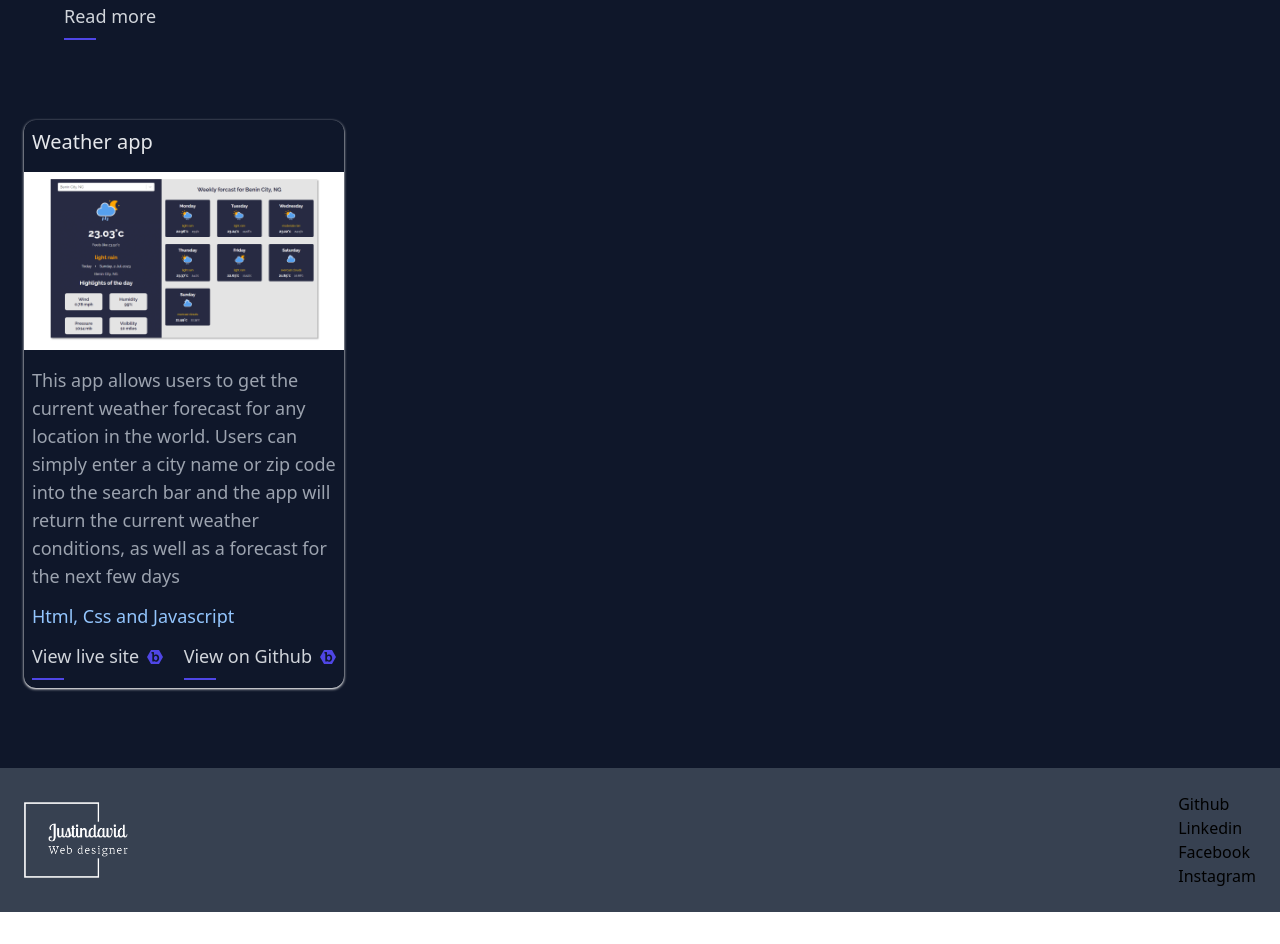
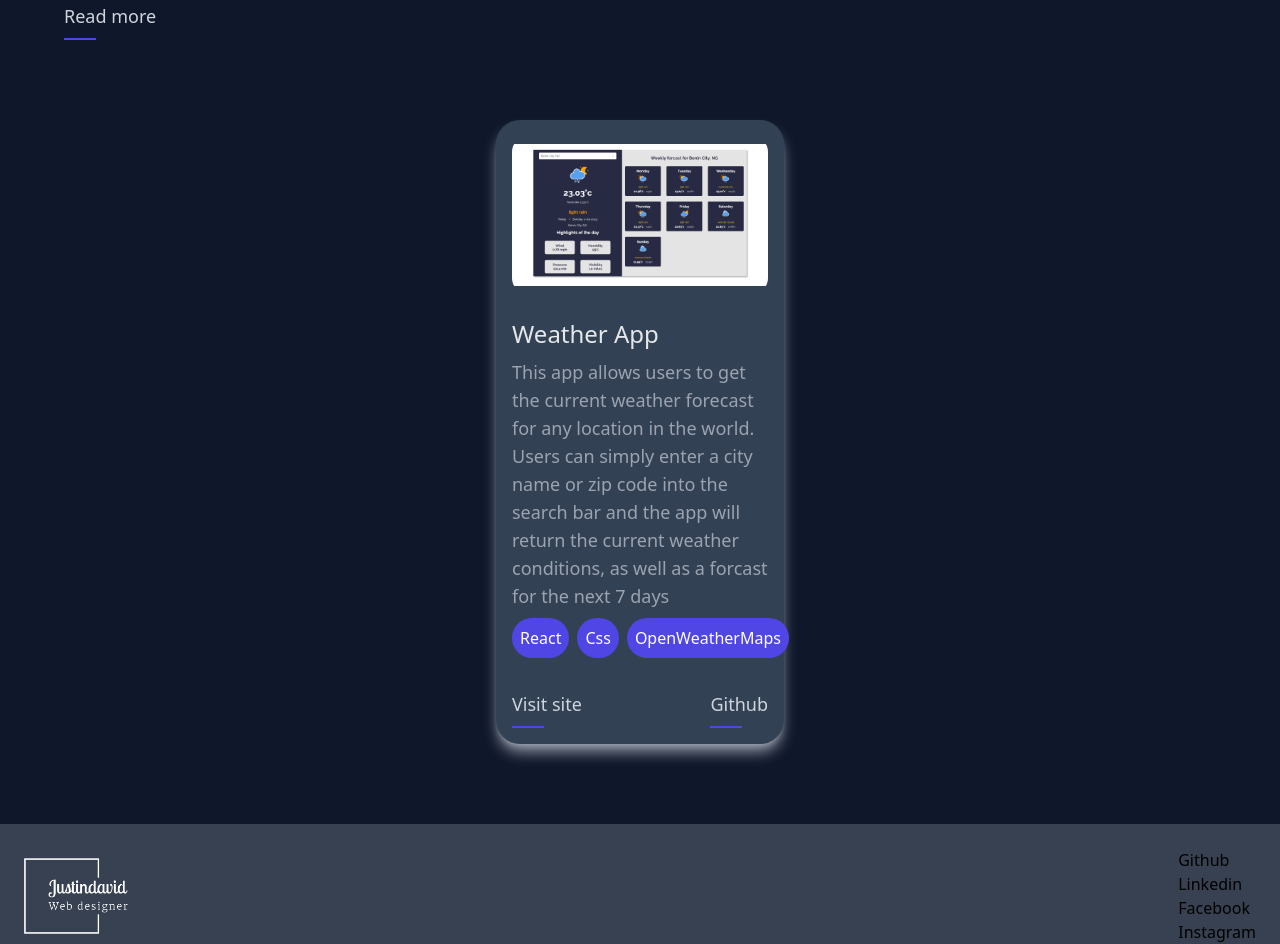
Before and after one commit to Uyimolo/my-react-portfolio, a React (Vite) app: page / in a window 1280 px wide. Shown: the part 1020-1964 px from the top of the page. Before the commit the page ends 1932 px from the top, so only its background shows below. Built offline with nearby package versions, Linux system fonts and the light colour scheme.

Commit message:
project page

```diff
--- a/src/components/Header.jsx
+++ b/src/components/Header.jsx
@@ -11,6 +11,7 @@ const Header = ({ navActive, setNavActive }) => {
     >
       <Logo />
       <Nav navActive={navActive} setNavActive={setNavActive} />
+      {/* hamburger menu */}
       <img
         src={menuBtn}
         alt="menu button"
--- a/src/components/Landing.jsx
+++ b/src/components/Landing.jsx
@@ -1,10 +1,9 @@
-
 import TypewriterHome from "../components/TypewriterHome";
 import MildCta from "./MildCta";
 const Landing = () => {
-
   return (
     <section className=" px-6 flex flex-col space-y-12 pt-4 md:px-16">
+      {/* TypewriterHome handles typewriter effect on homepage lol */}
       <h1 className="text-[45px] leading-[1.1] text-gray-200 font-bold max-w-sm mt-6  mb-8 md:text-left md:text-6xl md:mb-8  lg:mt-12 md:max-w-xl lg:text-7xl">
         empowering businesses with <TypewriterHome />
         solutions.
--- a/src/components/MildCta.jsx
+++ b/src/components/MildCta.jsx
@@ -15,6 +15,7 @@ const MildCta = ({ text, link }) => {
       >
         {text}
       </Link>
+      {/* div width increases when isHovered equals true */}
       <div
         className={`h-[2px] mt-2 bg-indigo-600 transition-all duration-700  ${
           isHovered ? "w-full" : "w-8"
--- a/src/components/Nav.jsx
+++ b/src/components/Nav.jsx
@@ -37,7 +37,7 @@ const Nav = ({ navActive, setNavActive }) => {
           },
         },
       };
-
+// conditionally set and remove animations for mobile and desktop views
   const navItemsVariants = isDesktop
     ? {
         open: {
@@ -83,6 +83,7 @@ const Nav = ({ navActive, setNavActive }) => {
       initial={false}
       className={`flex flex-col absolute right-0 left-0 mx-auto bg-slate-950 to-red-900 justify-center w-full h-screen border-b-4 border-indigo-950 lg:relative lg:flex-row lg:space-y-0 lg:space-x-16 lg:shadow-none lg:rounded lg:rounded-l-full  lg:pr-16 lg:py-4 lg:h-auto lg:from-transparent lg:via-transparent lg:to-transparent lg:rounded-l-none lg:w-fit lg:items-center lg:mx-0 `}
     >
+      {/* iterate over navItems and display each nav and icon */}
       {navItems.map((navItem, index) => (
         <motion.div key={index} variants={navItemsVariants} className="">
           <NavItems setNavActive={setNavActive} navItem={navItem} />
--- a/src/components/NavItems.jsx
+++ b/src/components/NavItems.jsx
@@ -5,11 +5,13 @@ const NavItems = ({ navItem, setNavActive }) => {
 
   return (
     <div className="flex w-full justify-center items-center space-x-1 lg:w-fit ">
+      {/*nav icon */}
       <div
         className={` w-14 lg:w-10`}
       >
         <img src={navItem.icon} alt="" className="w-10" />
       </div>
+      {/*nav text */}
       <Link
         onClick={() => setNavActive(false)}
         className="my-6 text-gray-100 w-fit text-2xl transition-all duration-600 hover:text-gray-400 lg:text-xl lg:text-gray-400 lg:hover:bg-transparent lg:font-semibold lg:my-0 lg:hover:border-b-2 border-gray-400 lg:hover:pb-4 lg:w-fit"
--- a/src/components/Projects.jsx
+++ b/src/components/Projects.jsx
@@ -1,48 +1,32 @@
-import img from "../images/project-images/react-weather-mobile-frame.png";
+// import img from "../images/project-images/react-weather-mobile-frame.png";
 import img2 from "../images/project-images/react-weather-desktop-bg.png";
 
 import MildCta from "./MildCta";
-import { SiBugcrowd } from "react-icons/si";
+// import { SiGithub } from "react-icons/si";
 
 const Projects = () => {
   return (
     <section className="w-full h-full px-6 ">
-
-        {/* project */}
-      <div className="flex flex-col space-y-4 py-2 shadow shadow-white rounded-xl w-80">
-        <div className="flex flex-col space-y-4  mx-auto">
-          {/* <img src={img} alt="" className=" w-6/12 rotate-12 mx-auto " /> */}
-          <h3 className="text-gray-200 text-xl px-2">Weather app</h3>
-          <img src={img2} alt="" className="w-full" />
+      {/* project */}
+      <div className="flex flex-col space-y-6 w-72 mx-auto bg-slate-700 p-4 rounded-3xl shadow-lg shadow-gray-400">
+        {/* project image */}
+        <div className="rounded-2xl overflow-hidden py-2">
+          <img src={img2} alt="project" />
         </div>
-
-
-        <div className="flex flex-col space-y-3 px-2">
-          <p className="text-gray-400 md:max-w-xl lg:text-lg">
-            This app allows users to get the current weather forecast for any
-            location in the world. Users can simply enter a city name or zip
-            code into the search bar and the app will return the current weather
-            conditions, as well as a forecast for the next few days
-          </p>
-          <p className="text-blue-300 md:max-w-xl lg:text-lg">
-            {" "}
-            Html, Css and Javascript
-          </p>
-          <div className="flex space-x-2 justify-between">
-            <div className="flex space-x-2 items-center">
-              <MildCta
-                link="https://github.com/uyimolo"
-                text="View live site"
-              />
-              <SiBugcrowd className="text-indigo-600 -translate-y-1" />
-            </div>
-            <div className="flex space-x-2 items-center">
-              <MildCta
-                link="https://github.com/uyimolo"
-                text="View on Github"
-              />
-              <SiBugcrowd className="text-indigo-600 -translate-y-1" />
-            </div>
+        {/* project text */}
+        <div className="flex flex-col space-y-2">
+          <h3 className="text-xl text-gray-200 lg:text-2xl">Weather App</h3>
+          <p className="text-gray-400 md:max-w-xl lg:text-lg">This app allows users to get the current weather forecast for any location in the world. Users can simply enter a city name or zip code into the search bar and the app will return the current weather conditions, as well as a forcast for the next 7 days</p>
+          {/* techs used */}
+          <div className="flex space-x-2">
+            <p className="p-2 bg-indigo-600 rounded-3xl text-white">React</p>
+            <p className="p-2 bg-indigo-600 rounded-3xl text-white">Css</p>
+            <p className="p-2 bg-indigo-600 rounded-full text-white">OpenWeatherMaps</p>
+          </div>
+          {/* CTAs */}
+          <div className="flex justify-between pt-6">
+            <MildCta text="Visit site"/>
+            <MildCta text="Github" />
           </div>
         </div>
       </div>
--- a/src/components/TechStack.jsx
+++ b/src/components/TechStack.jsx
@@ -24,8 +24,5 @@ const TechStack = () => {
   );
 };
 
-// TechStack.propTypes = {
-
-// }
 
 export default TechStack;
```
Also changed, not shown: src/components/TypewriterHome.jsx (+3 -4 lines).
